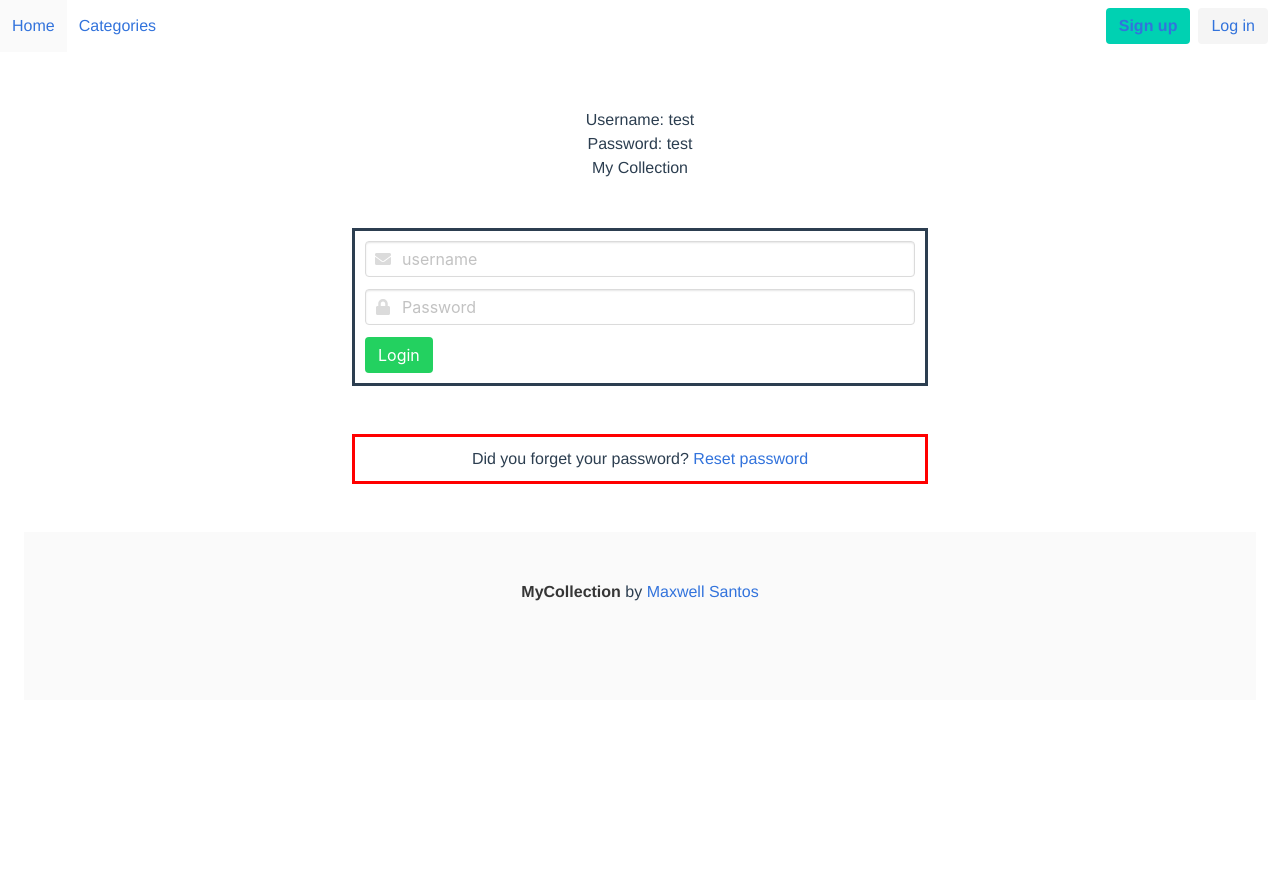
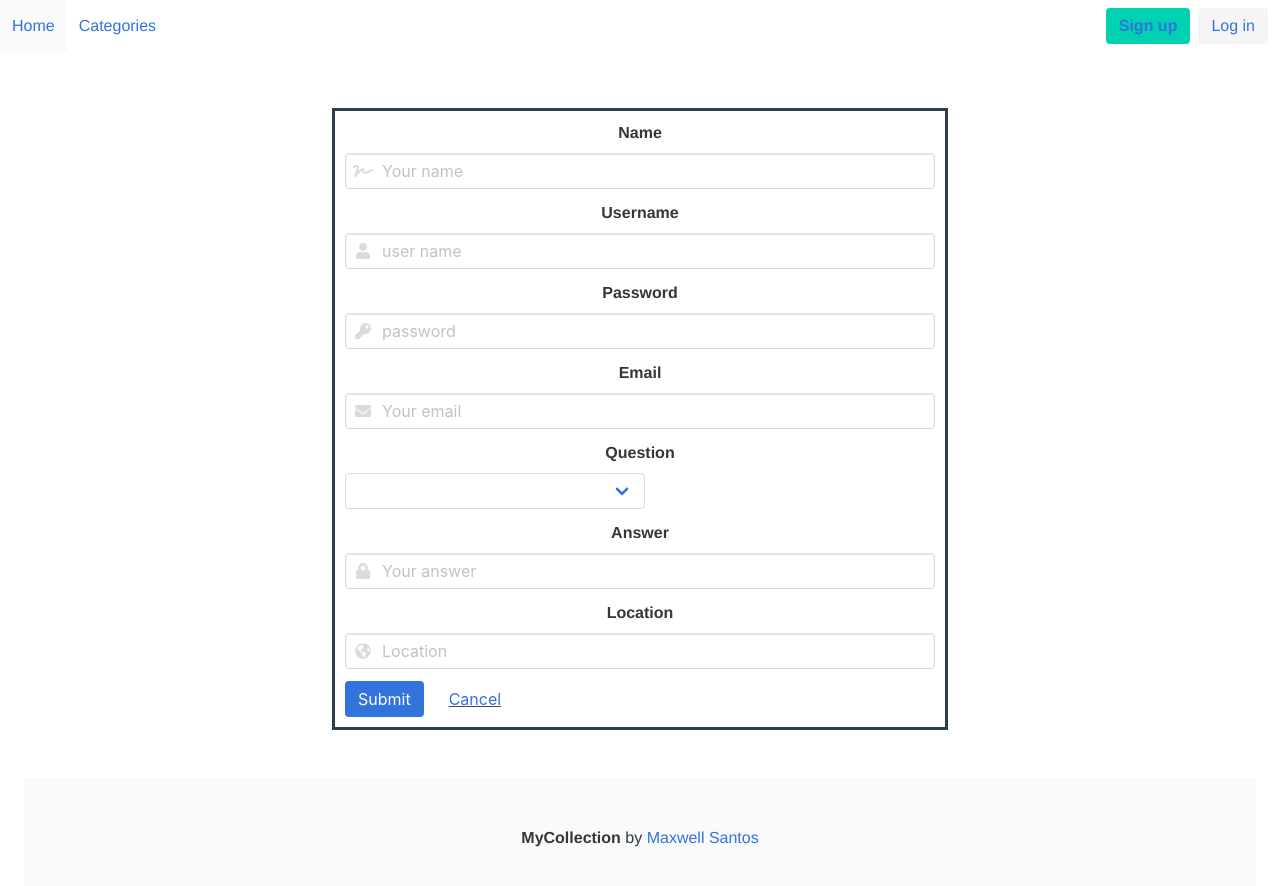
Before and after one commit to maxwellknoxx/myCollection-frontend, a Vue app: page /signup in a window 1280 px wide. Before the commit this address led to /login. Shown: the top 886 px of the page. Before the commit the page ends 800 px from the top, so only its background shows below. Built offline with nearby package versions, Linux system fonts and the light colour scheme; what vuejs-logger would draw is missing.

Commit message:
adjustments

```diff
--- a/src/_services/user.service.js
+++ b/src/_services/user.service.js
@@ -19,9 +19,10 @@ function login(username, password) {
         .then(handleResponse)
         .then(user => {
             // login successful if there's a jwt token in the response
-            if (user.token) {
+            if (user.data.jwt.accessToken) {
                 // store user details and jwt token in local storage to keep user logged in between page refreshes
-                localStorage.setItem('user', JSON.stringify(user));
+                //console.log(JSON.stringify(user.data));
+                localStorage.setItem('user', JSON.stringify(user.data.jwt.accessToken));
             }
 
             return user;
@@ -54,13 +55,7 @@ function createUser(userInformation) {
     return fetch(`http://localhost:8080/api/auth/signup`, requestOptions)
         .then(handleResponse)
         .then(response => {
-            // login successful if there's a jwt token in the response
-            if (response.data.status) {
-                // store user details and jwt token in local storage to keep user logged in between page refreshes
-                localStorage.setItem('user', JSON.stringify(response.data.data));
-            }
-
-            return response.data.data;
+            return response;
         });
 }
 
--- a/src/_store/authentication.module.js
+++ b/src/_store/authentication.module.js
@@ -17,7 +17,7 @@ export const authentication = {
                 .then(
                     user => {
                         commit('loginSuccess', user);
-                        router.push('/categories');
+                        this.$router.push('/categories'); //pqp arruma essa porra amanha quando der vsf
                     },
                     error => {
                         commit('loginFailure', error);
--- a/src/_store/users.module.js
+++ b/src/_store/users.module.js
@@ -19,7 +19,7 @@ export const users = {
         createUser({commit}) {
             commit('createUser');
             userService.createUser().then(response => {
-                users => commit('getAllSuccess', response.data.data)
+                commit('getAllSuccess', response)
             })
         }
 
--- a/src/main.js
+++ b/src/main.js
@@ -3,11 +3,44 @@ import Vuex from 'vuex'
 import VeeValidate from 'vee-validate'
 import VueLogger from 'vuejs-logger'
 import { store } from './_store';
-import { router } from './_helpers';
+import { routesFile } from './_helpers'
+import login from './components/login'
+import home from './components/home'
+import categories from './components/categories'
+import signup from './components/signup'
+import forgotPassword from './components/forgotPassword'
+import resetPassword from './components/resetPassword'
+import VueRouter from 'vue-router'
 import App from './app/App';
 
 Vue.config.productionTip = false
 Vue.use(Vuex)
+Vue.use(VueRouter)
+
+const routes = [
+  { path: '/', name: 'main', component: home },
+  {
+    path: '/login', name: 'login', component: login,
+    meta: {
+      public: true,
+      onlyWhenLoggedOut: true
+    }
+  },
+  { path: '/home', name: 'home', component: home },
+  { path: '/categories', name: 'categories', component: categories },
+  { path: '/signup', name: 'signup', component: signup },
+  { path: '/forgotPassword', name: 'forgotPassword', component: forgotPassword },
+  { path: '/resetPassword', name: 'resetPassword', component: resetPassword },
+
+  // otherwise redirect to home
+  { path: '*', redirect: '/' }
+]
+
+const router = new VueRouter({
+  routes,
+  mode: 'history'
+})
+
 Vue.use(VeeValidate)
 
 const options = {
@@ -25,5 +58,6 @@ new Vue({
   render: h => h(App),
   el: '#app',
   router,
+  routesFile,
   store,
 }).$mount('#app')
```
